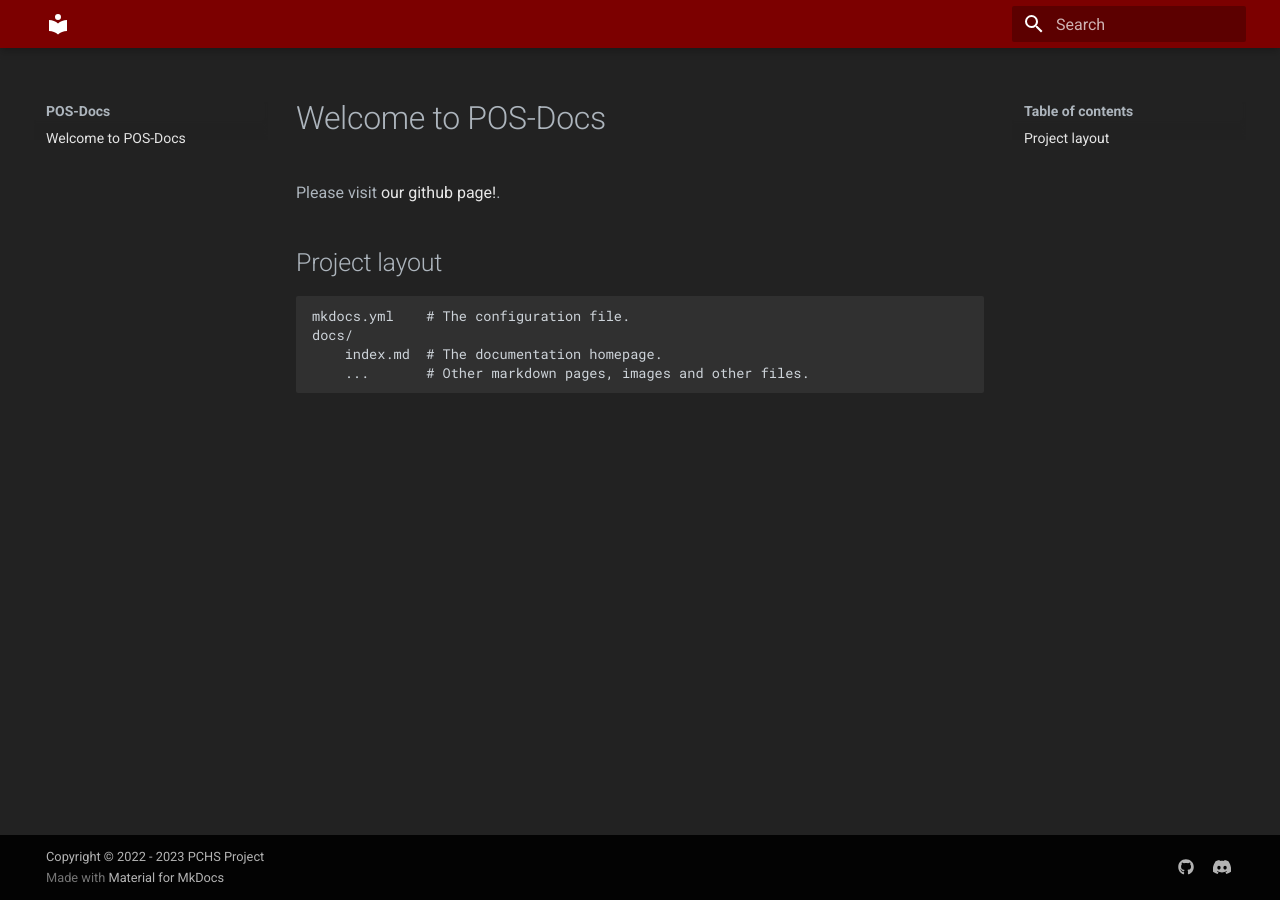
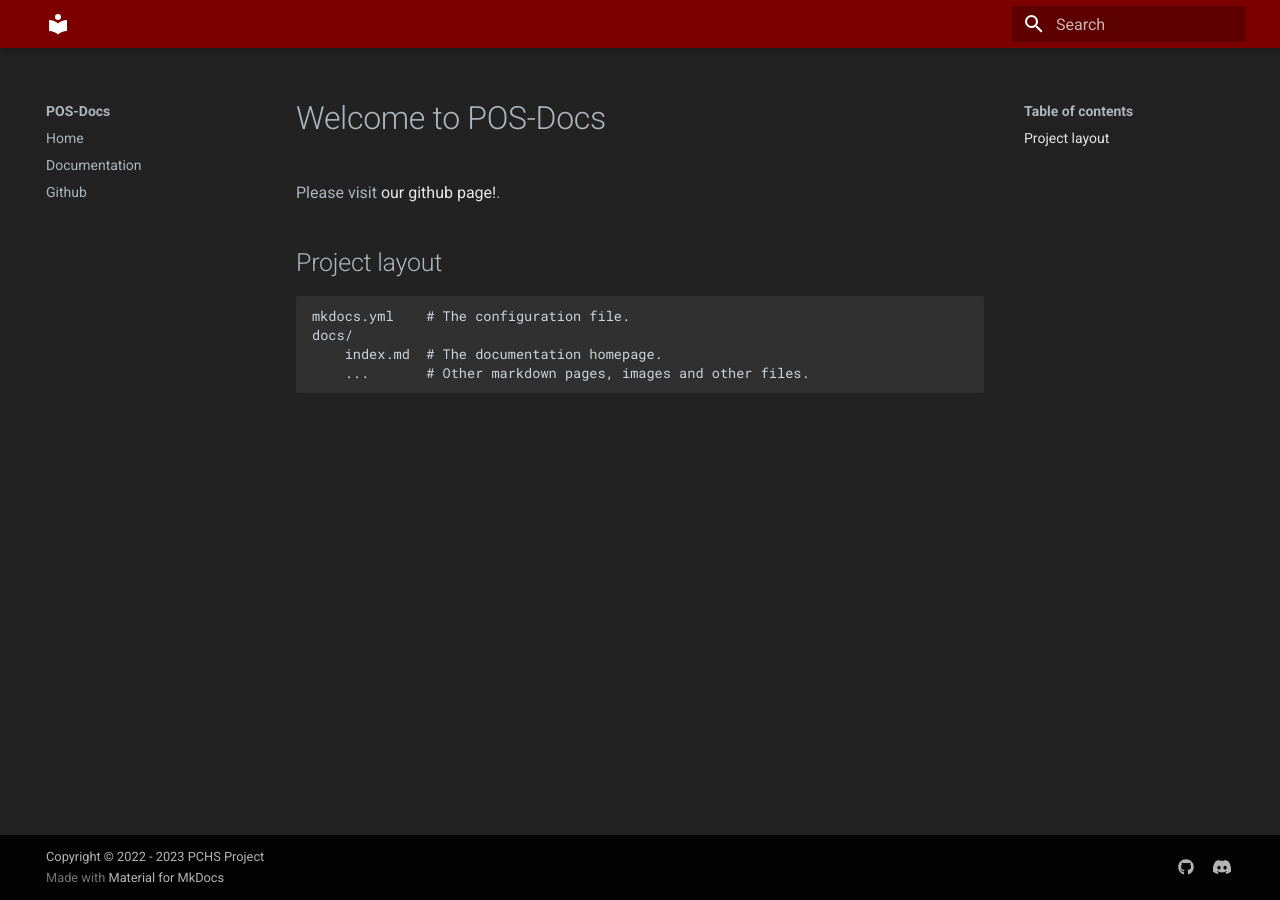
Before and after one commit to PCHS-ProjectProgramming/POS-Docs, an MkDocs documentation site: the page built from docs/index.md, in a window 1280 px wide. Built offline with MkDocs 1.6.1 and Material for MkDocs 9.7.7, drawn with Linux system fonts in a browser that asks for light colours; some of the changed lines change nothing that is shown.

Commit message:
mkdocs.yml: Nav TOC Impl

```diff
--- a/mkdocs.yml
+++ b/mkdocs.yml
@@ -24,3 +24,9 @@ extra:
     link: https://github.com/PCHS-ProjectProgramming/Android-POS
   - icon: fontawesome/brands/discord
     link: https://discord.gg/K9ueFm8a2P
+
+nav:
+  - Home: https://PCHS-ProjectProgramming.github.io/POS-Docs
+  - Documentation: /docs/
+  - Github: https://github.com/PCHS-ProjectProgramming
+  # Populate Nav Eventually
```
